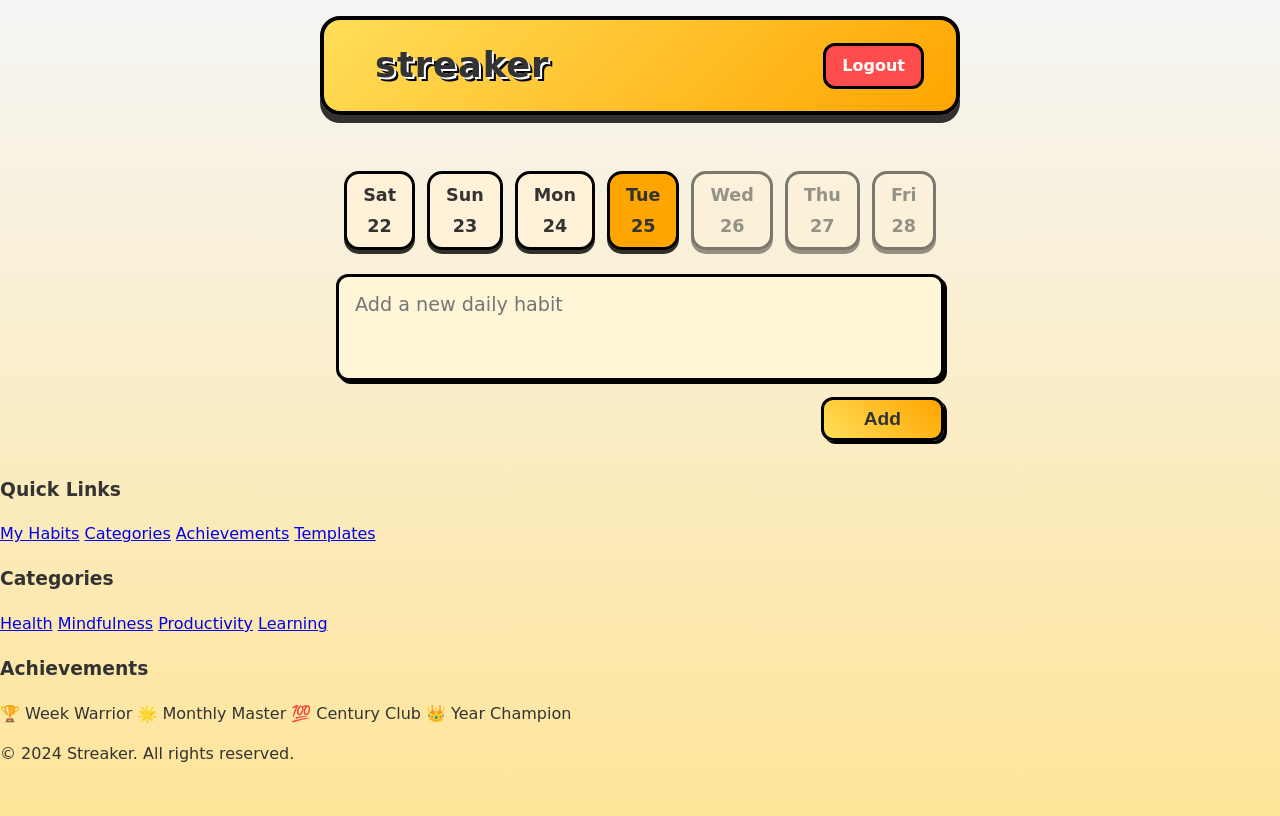
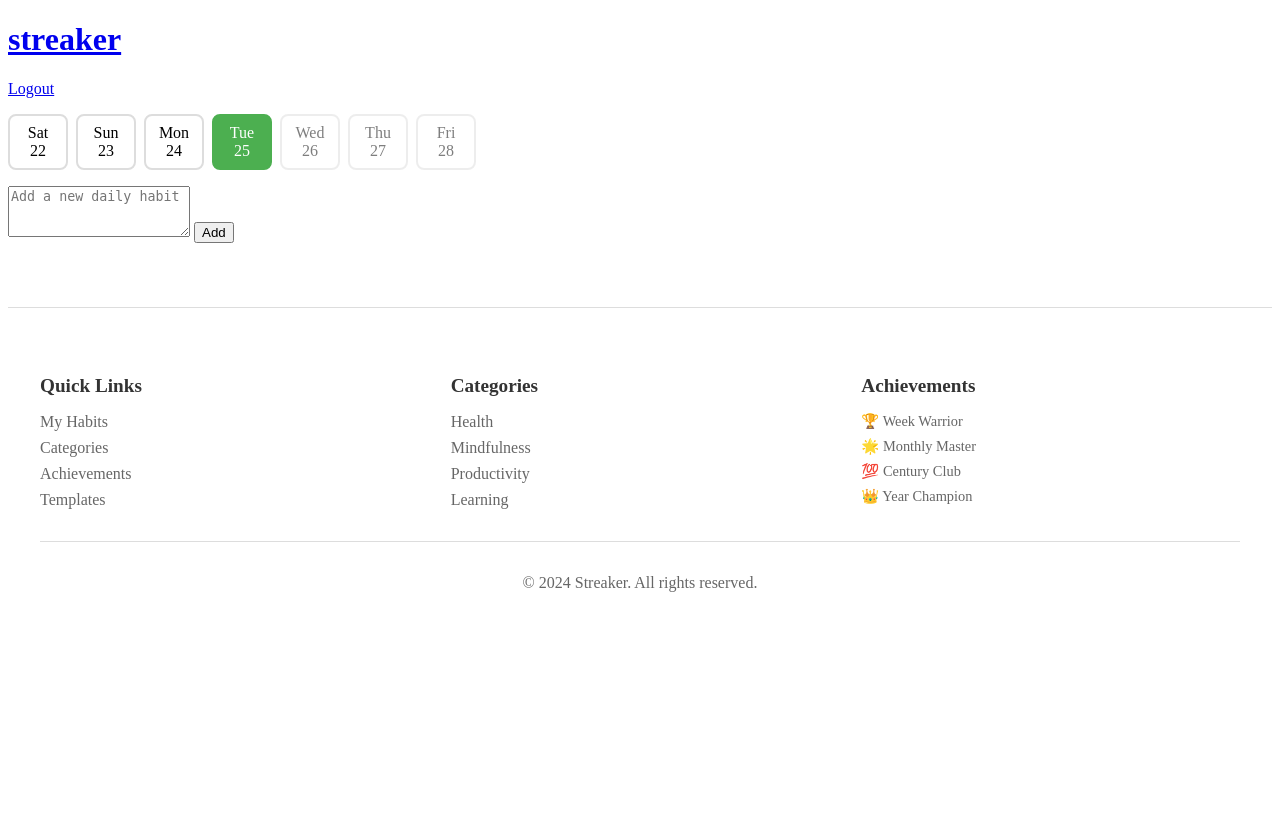
Before and after one commit to sidiq20/flask-habit-tracker, a Flask app: page /habits/add in a window 1280 px wide. After the commit the page ends 592 px from the top, so only its background shows below. Run offline with Flask 3, Linux system fonts and the light colour scheme; the visitor is signed in with stand-in values (Sample User, id 1); parts of the project's set-up code (start-up, migrations or seed data) failed here and were passed over.

Commit message:
new changes

```diff
--- a/static/css/main.css
+++ b/static/css/main.css
@@ -1,551 +1,268 @@
-*,
-*::after,
-*::before {
-  box-sizing: border-box;
+/* Add to your existing main.css */
+
+/* Habits List Styles */
+.habits {
+  margin-top: 2rem;
 }
 
-/* Adding styles for flash messages */
-.flash-messages {
-  position: fixed;
-  top: 1rem;
-  right: 1rem;
-  z-index: 1000;
-  max-width: 300px;
-  opacity: 0.9;
+.habit-empty {
+  text-align: center;
+  padding: 3rem;
+  background: white;
+  border-radius: 16px;
+  border: 3px solid black;
+  box-shadow: 0 8px 0 rgba(0, 0, 0, 0.8);
 }
 
-.flash-message {
-  padding: 1rem;
-  margin-bottom: 0.5rem;
-  border-radius: 8px;
-  box-shadow: 0 2px 4px rgba(0, 0, 0, 0.1);
-  animation: slideIn 0.3s ease-out;
+.habit-empty h2 {
+  font-size: 2rem;
+  margin-bottom: 1rem;
 }
 
-@keyframes slideIn {
-  from {
-    transform: translateX(100%);
-    opacity: 0;
-  }
-  to {
-    transform: translateX(0);
-    opacity: 1;
-  }
+.habit-empty a {
+  color: #4caf50;
+  text-decoration: none;
+  font-weight: bold;
 }
 
-.flash-success {
-  background-color: #4caf50;
-  color: white;
-  border: 2px solid #45a049;
+.habit-list {
+  display: grid;
+  gap: 1.5rem;
 }
 
-.flash-error {
-  background-color: #ff4d4d;
-  color: white;
-  border: 2px solid #ff3333;
+.habit {
+  background: white;
+  padding: 1.5rem;
+  border-radius: 16px;
+  border: 3px solid black;
+  box-shadow: 0 8px 0 rgba(0, 0, 0, 0.8);
 }
 
-.flash-info {
-  background-color: #2196F3;
-  color: white;
-  border: 2px solid #1976D2;
+.habit.completed {
+  background: #e8f5e9;
+  border-color: #4caf50;
 }
 
-body {
-  min-height: 100vh;
-  box-sizing: border-box;
-  font-family: "Comic Sans MS", "Comic Sans", cursive;
-  background: linear-gradient(to bottom, #f5f5f5, #ffe599);
-  margin: 0;
-  padding: 0;
-  color: #333;
-  line-height: 1.5;
-  overflow-x: hidden;
+.habit__info {
+  display: flex;
+  justify-content: space-between;
+  align-items: center;
+  margin-bottom: 1rem;
 }
 
-.header,
-.main {
-  max-width: 40rem;
-  margin: 0 auto;
+.habit__name {
+  font-size: 1.25rem;
+  margin: 0;
+}
+
+.habit__streak {
+  font-size: 0.9rem;
+  background: #fff3cd;
+  padding: 0.25rem 0.75rem;
+  border-radius: 12px;
+  border: 2px solid #ffc107;
+}
+
+.habit__elements {
+  display: flex;
+  gap: 0.75rem;
+  flex-wrap: wrap;
+}
+
+.habit__button,
+.habit__button--uncomplete,
+.habit__button--stats,
+.habit__button--share,
+.habit__button--protect,
+.habit__button--delete {
+  padding: 0.5rem 1rem;
+  border: 2px solid black;
+  border-radius: 8px;
+  font-weight: bold;
+  cursor: pointer;
+  font-size: 0.9rem;
+  text-decoration: none;
+  display: inline-flex;
+  align-items: center;
+  gap: 0.5rem;
+}
+
+.habit__button {
+  background: #4caf50;
+  color: white;
+}
+
+.habit__button--uncomplete {
+  background: #ff9800;
+  color: white;
+}
+
+.habit__button--stats {
+  background: #2196f3;
+  color: white;
+}
+
+.habit__button--share {
+  background: #9c27b0;
+  color: white;
+}
+
+.habit__button--protect {
+  background: #795548;
+  color: white;
+}
+
+.habit__button--delete {
+  background: #f44336;
+  color: white;
+}
+
+.habit__link {
+  color: #2196f3;
+  text-decoration: none;
+  font-weight: bold;
+  padding: 0.5rem 1rem;
+}
+
+/* Dates Navigation */
+.dates {
+  display: flex;
+  gap: 0.5rem;
+  overflow-x: auto;
+  padding: 1rem 0;
+  margin: 0 -1rem;
   padding: 1rem;
 }
 
-.header {
-  display: flex;
-  background: linear-gradient(135deg, #ffde59 0%, #ffa500 100%);
-  color: #333;
-  justify-content: space-between;
-  align-items: center;
-  border: 4px solid black;
-  border-radius: 20px;
-  padding: 1.2rem 2rem;
-  margin: 1rem auto;
-  box-shadow: 0 8px 0 rgba(0, 0, 0, 0.8);
-  position: relative;
-  transform-style: preserve-3d;
-  transition: transform 0.2s ease, box-shadow 0.2s ease;
+.dates__link {
+  text-decoration: none;
+  color: inherit;
+  min-width: 60px;
+  text-align: center;
 }
 
-.header__nav {
-  display: flex;
-  gap: 1rem;
-  align-items: center;
+.dates__link--selected .date {
+  background: #4caf50;
+  color: white;
+  border-color: #4caf50;
 }
 
 .dates__link--disabled {
   opacity: 0.5;
-  cursor: default;
-  pointer-events: none;
-}
-
-.header:active {
-  transform: translateY(4px);
-  box-shadow: 0 4px 0 rgba(0, 0, 0, 0.8);
-}
-
-.header__link {
-  text-decoration: none;
-  color: #333;
-  font-weight: bold;
-  padding: 0.5rem 1rem;
-  border-radius: 12px;
-  border: 3px solid transparent;
-  transition: all 0.3s ease;
-  position: relative;
-}
-
-.header__link:hover {
-  color: #000;
-  border-color: #000;
-  background: rgba(255, 255, 255, 0.2);
-  transform: translateY(-2px);
-}
-
-.header__link--logout {
-  background-color: #ff4d4d;
-  color: white;
-  border-color: #000;
-}
-
-.header__link--logout:hover {
-  background-color: #ff6666;
-  color: white;
-}
-
-.header__logo {
-  margin: 0;
-  font-size: 2.2rem;
-  font-weight: bold;
-  text-shadow: 2px 2px 0 #fff, 4px 4px 0 #000;
-  letter-spacing: 1px;
-}
-
-.form {
-  display: flex;
-  flex-direction: column;
-  font-size: 1.2rem;
-}
-
-.form__input {
-  padding: 1rem;
-  font-family: inherit;
-  font-size: 1.2rem;
-  resize: none;
-  border: 3px solid #000;
-  border-radius: 12px;
-  background-color: #fff6d8;
-  margin-bottom: 1rem;
-  box-shadow: 3px 3px 0px #000;
-  transition: all 0.3s ease;
-}
-
-.form__button {
-  font-size: 1.2rem;
-  background: linear-gradient(45deg, #ffde59, #ffa500);
-  color: #333;
-  cursor: pointer;
-  border-radius: 12px;
-  border: 3px solid black;
-  padding: 0.5rem 2.5rem;
-  align-self: flex-end;
-  font-weight: bold;
-  transition: transform 0.3s ease, background-color 0.3s ease;
-  box-shadow: 3px 3px 0px black;
-}
-
-.form__button:hover {
-  background-color: #ffa500;
-  transform: scale(1.1);
-}
-
-.form__input:focus {
-  outline: none;
-  border-color: #ff6347;
-  box-shadow: 4px 4px 0px #333;
-}
-
-.dates {
-  display: flex;
-  justify-content: center;
-  color: #333;
-  font-size: 1.1rem;
-  margin: 1.5rem 0;
-  flex-wrap: wrap;
-  gap: 0.75rem;
-}
-
-.dates__link {
-  color: inherit;
-  text-decoration: none;
-  outline: none;
-  padding: 0.5rem 1rem;
-  border-radius: 15px;
-  border: 3px solid black;
-  background-color: #fff2d8;
-  font-weight: bold;
-  transition: all 0.3s ease;
-  box-shadow: 0 4px 0 rgba(0, 0, 0, 0.8);
-  min-width: 4rem;
-  text-align: center;
-  position: relative;
-}
-
-.dates__link--current {
-  background: linear-gradient(135deg, #ffde59 0%, #ffa500 100%);
-  transform: translateY(-2px);
-  box-shadow: 0 6px 0 rgba(0, 0, 0, 0.8);
-  font-weight: bold;
-  scroll-margin: auto;
-}
-
-.dates__link--selected {
- background: #ffa500;
-}
-
-.dates__link:not(.dates__link--current):hover {
-  background: #ffa500;
-  transform: translateY(-2px);
-  box-shadow: 0 6px 0 rgba(0, 0, 0, 0.8);
-}
-
-.dates__link:active {
-  transform: translateY(2px);
-  box-shadow: 0 2px 0 rgba(0, 0, 0, 0.8);
+  cursor: not-allowed;
 }
 
 .date {
   display: flex;
   flex-direction: column;
   align-items: center;
-  gap: 0.25rem;
-  overflow-x: auto;
-  scroll-behavior: smooth;
+  padding: 0.5rem;
+  background: white;
+  border: 2px solid #ddd;
+  border-radius: 8px;
 }
 
-.habit-list {
-  display: flex;
-  flex-direction: column;
-  gap: 1rem;
+/* Modal Styles */
+.modal {
+  display: none;
+  position: fixed;
+  top: 0;
+  left: 0;
+  width: 100%;
+  height: 100%;
+  background: rgba(0, 0, 0, 0.5);
+  z-index: 1000;
 }
 
-.habit {
-  display: grid;
-  grid-template-columns: 1fr auto;
-  align-items: center;
-  font-size: clamp(1rem, 2.5vw, 1.5rem);
-  padding: 1rem;
-  background-color: #fff6d8;
+.modal-content {
+  position: relative;
+  background: white;
+  margin: 15% auto;
+  padding: 2rem;
+  max-width: 500px;
+  border-radius: 16px;
   border: 3px solid black;
-  border-radius: 12px;
-  box-shadow: 4px 4px 0px black;
-  transition: transform 0.3s ease, box-shadow 0.3s ease;
-  min-height: 4rem;
+  box-shadow: 0 8px 0 rgba(0, 0, 0, 0.8);
 }
 
-.habit.completed {
-  background-color: #e6ffe6;
+.close {
+  position: absolute;
+  right: 1rem;
+  top: 1rem;
+  font-size: 1.5rem;
+  cursor: pointer;
 }
 
-.habit:hover {
-  background-color: #ffe299;
-  box-shadow: 6px 6px 0px black;
+/* Footer Styles */
+.footer {
+  background: white;
+  padding: 3rem 2rem 1rem;
+  margin-top: 4rem;
+  border-top: 1px solid #ddd;
 }
 
-.habit__info {
-  display: flex;
-  align-items: center;
-  gap: 1rem;
-  flex-wrap: wrap;
+.footer__content {
+  max-width: 1200px;
+  margin: 0 auto;
+  display: grid;
+  grid-template-columns: repeat(auto-fit, minmax(250px, 1fr));
+  gap: 2rem;
 }
 
-.habit__name {
-  margin: 0;
-  font-weight: bold;
-  font-size: clamp(1rem, 2.5vw, 1.5rem);
-  flex: 1;
-  min-width: 150px;
-}
-
-.habit__streak {
-  font-size: 0.9em;
-  background: #ffd700;
-  padding: 0.2em 0.5em;
-  border-radius: 1em;
-  border: 2px solid #000;
-  white-space: nowrap;
-}
-
-.habit__form {
-  width: 100%;
-}
-
-.habit__button {
-  width: 100%;
-  padding: 0.5rem 1rem;
-  font-size: inherit;
-  font-family: inherit;
-  text-align: center;
-  border: 3px solid black;
-  background: #4caf50;
-  cursor: pointer;
-  color: white;
-  font-weight: bold;
-  border-radius: 12px;
-  box-shadow: 3px 3px 0px black;
-  transition: transform 0.3s ease, background-color 0.3s ease;
-}
-
-.habit__button:hover {
-  background: #45a049;
-  transform: scale(1.1);
-}
-
-.habit__elements {
-  display: flex;
-  gap: 0.5rem;
-  align-items: center;
-  flex-wrap: wrap;
-  justify-content: flex-end;
-}
-
-.habit__button--delete,
-.habit__button--uncomplete {
-  padding: 0.5rem 1rem;
-  border-radius: 12px;
-  border: 3px solid black;
-  font-weight: bold;
-  cursor: pointer;
-  transition: transform 0.3s ease, background-color 0.3s ease;
-  box-shadow: 3px 3px 0px black;
-  white-space: nowrap;
-  min-width: 80px;
-  text-align: center;
-}
-
-.habit__button--delete {
-  background-color: #ff4d4d;
-  color: white;
-}
-
-.habit__button--delete:hover {
-  background-color: #ff6666;
-  transform: scale(1.1);
-}
-
-.habit__button--uncomplete {
-  background-color: #ffa500;
+.footer__section h3 {
+  font-size: 1.2rem;
+  margin-bottom: 1rem;
   color: #333;
 }
 
-.habit__button--uncomplete:hover {
-  background-color: #ffb733;
-  transform: scale(1.1);
+.footer__nav,
+.footer__categories,
+.footer__achievements {
+  display: flex;
+  flex-direction: column;
+  gap: 0.5rem;
 }
 
-.habit__link {
-  background-color: #4caf50;
-  color: white;
-  font-weight: bold;
+.footer__nav a,
+.footer__categories a {
+  color: #666;
   text-decoration: none;
-  padding: 0.5rem 1rem;
-  border-radius: 12px;
-  border: 3px solid black;
-  box-shadow: 3px 3px 0px black;
-  transition: transform 0.3s ease, background-color 0.3s ease;
-  white-space: nowrap;
-  min-width: 80px;
-  text-align: center;
+  transition: color 0.3s ease;
 }
 
-.habit__link:hover {
-  background-color: #45a049;
-  transform: scale(1.1);
+.footer__nav a:hover,
+.footer__categories a:hover {
+  color: #333;
 }
 
-.habit-empty {
-  text-align: center;
-  padding: 2rem;
-  background: #fff6d8;
-  border-radius: 12px;
-  border: 3px solid black;
-  box-shadow: 4px 4px 0px black;
-  margin-top: 2rem;
+.footer__achievements span {
+  color: #666;
+  font-size: 0.9rem;
 }
 
-.habit-empty h2 {
-  color: #333;
-  margin-bottom: 1rem;
+.footer__bottom {
+  text-align: center;
+  margin-top: 2rem;
+  padding-top: 1rem;
+  border-top: 1px solid #ddd;
+  color: #666;
 }
 
-.habit-empty a {
-  color: #ff6347;
-  text-decoration: none;
-  font-weight: bold;
-}
-
-.habit-empty a:hover {
-  text-decoration: underline;
-}
-
-@media screen and (max-width: 768px) {
-  .header {
-    margin: 0.75rem 1rem;
-    padding: 0.75rem 1.25rem;
-    border-width: 3px;
-    box-shadow: 0 6px 0 rgba(0, 0, 0, 0.8);
-  }
-
-  .header__logo {
-    font-size: 1.75rem;
-    text-shadow: 1px 1px 0 #fff, 3px 3px 0 #000;
-  }
-
-  .header__link {
-    font-size: 1rem;
-    padding: 0.4rem 0.8rem;
-  }
-
-  .main {
-    padding: 0.75rem;
-  }
-
-  .dates {
-    margin: 1rem 0;
-    gap: 0.5rem;
-  }
-
-  .dates__link {
-    padding: 0.4rem 0.8rem;
-    font-size: 0.9rem;
-    min-width: 3.5rem;
-    border-width: 2px;
-  }
-
-  .habit {
-    padding: 0.75rem;
-    gap: 0.5rem;
-  }
-
-  .habit__elements {
-    grid-column: 1 / -1;
-    justify-content: flex-start;
-  }
-
-  .habit.completed {
-    grid-template-columns: 1fr;
-  }
-}
-
-@media screen and (max-width: 480px) {
-  .header {
-    margin: 0.5rem;
-    padding: 0.6rem 1rem;
-    flex-direction: row;
-    align-items: center;
-  }
-
-  .header__logo {
-    font-size: 1.5rem;
-  }
-
-  .header__nav {
-    gap: 0.5rem;
-  }
-
-  .header__link {
-    font-size: 0.9rem;
-    padding: 0.3rem 0.6rem;
-  }
-
-  .dates {
-    justify-content: center;
-    margin: 0.75rem 0;
-  }
-
-  .dates__link {
-    display: none;
-    padding: 0.3rem 0.6rem;
-    font-size: 0.85rem;
-    min-width: 3rem;
-  }
-
-  .dates__link:nth-child(3),
-  .dates__link:nth-child(4),
-  .dates__link:nth-child(5) {
-    display: block;
-  }
-
-  .habit {
-    grid-template-columns: 1fr;
-    padding: 0.6rem;
-  }
-
-  .habit__elements {
-    justify-content: center;
-    margin-top: 0.5rem;
-  }
-
-  .habit__info {
-    justify-content: center;
-    text-align: center;
-  }
-
-  .habit__name {
-    font-size: 1rem;
-  }
-
-  .habit__button--delete,
-  .habit__button--uncomplete,
-  .habit__link {
-    font-size: 0.85rem;
-    padding: 0.4rem 0.8rem;
-    min-width: 70px;
-  }
-
-  .form__button {
-    width: 100%;
-    align-self: center;
-    font-size: 1rem;
-    padding: 0.4rem 1rem;
-  }
-}
-
+/* Auth Forms */
 .auth-container {
   max-width: 400px;
   margin: 2rem auto;
   padding: 2rem;
-  background-color: #fff6d8;
+  background: white;
+  border-radius: 16px;
   border: 3px solid black;
-  border-radius: 12px;
-  box-shadow: 4px 4px 0px black;
+  box-shadow: 0 8px 0 rgba(0, 0, 0, 0.8);
 }
 
 .auth-title {
   font-size: 2rem;
   text-align: center;
-  margin-bottom: 1.5rem;
-  color: #333;
-  text-shadow: 2px 2px 0 #fff;
+  margin-bottom: 2rem;
 }
 
 .auth-form {
```
Also changed, not shown: other parts of static/css/main.css (+31 -21 lines).
